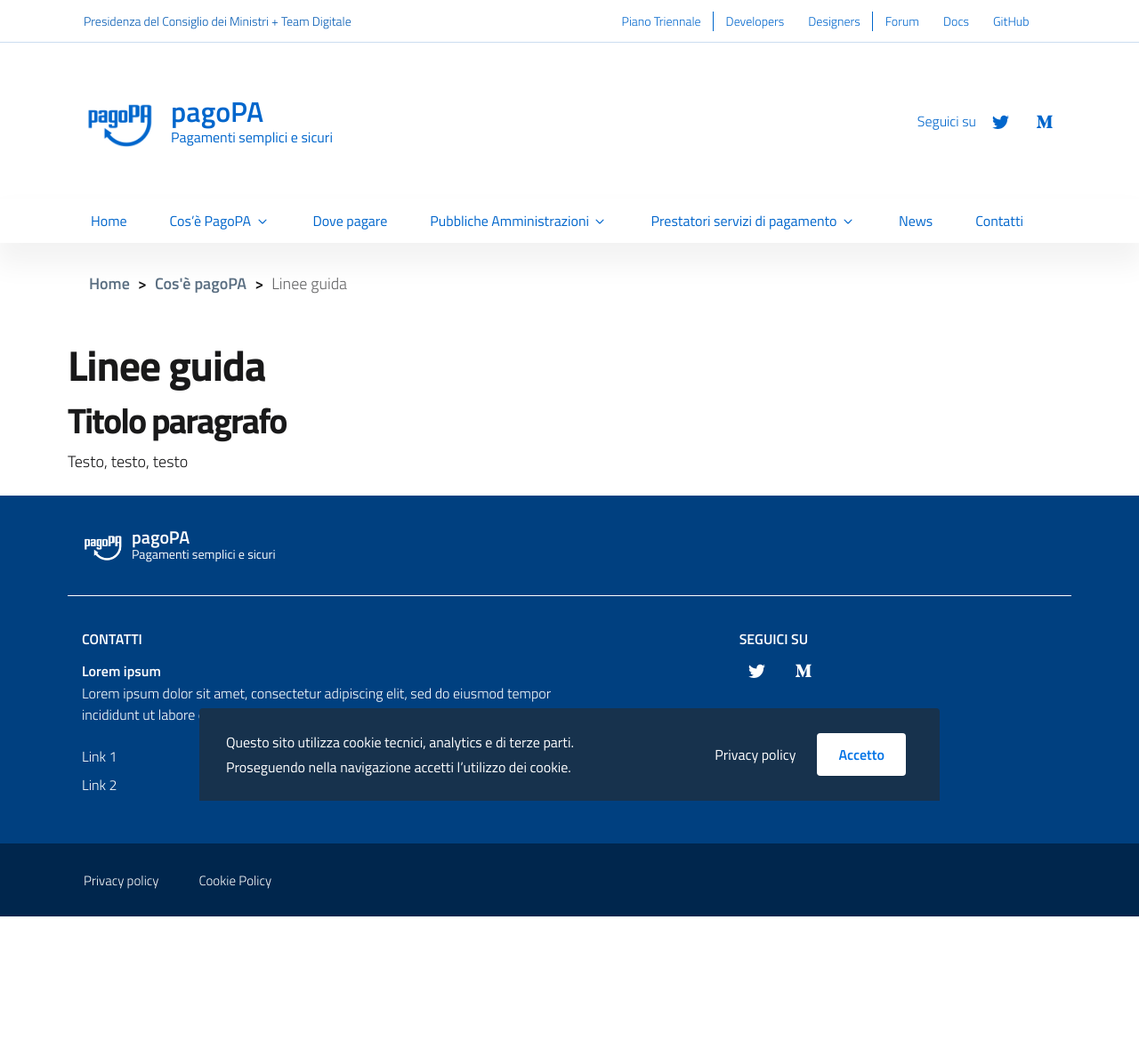
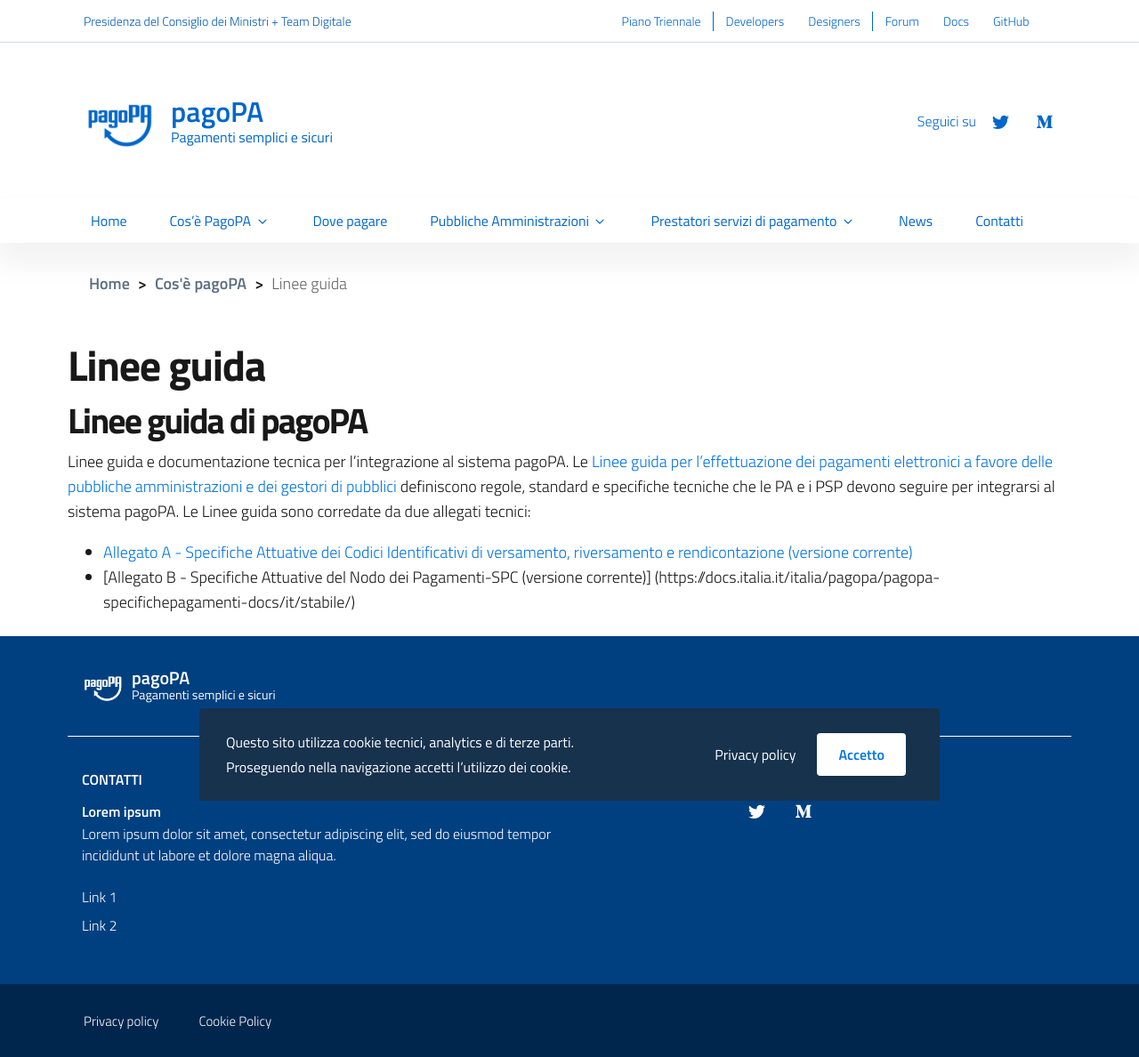
Before and after one commit to pagopa/site-pagopa.gov.it, a Jekyll site: the page built from it/cos-e-pago-pa-linee-guida.md, in a window 1280 px wide. Shown: the whole page at 89% size. Built offline with Jekyll 4.4.1, drawn with Linux system fonts in a browser that asks for light colours; before the commit the page ends 1030 px from its top, so only the background shows below that.

Commit message:
Update cos-e-pago-pa-linee-guida.md

```diff
--- a/it/cos-e-pago-pa-linee-guida.md
+++ b/it/cos-e-pago-pa-linee-guida.md
@@ -12,6 +12,10 @@
   - /cos-e-pago-pa: Cos'è pagoPA
 ---
 
-## Titolo paragrafo
+## Linee guida di pagoPA
 
-Testo, testo, testo
+Linee guida e documentazione tecnica per l'integrazione al sistema pagoPA.
+Le [Linee guida per l’effettuazione dei pagamenti elettronici a favore delle pubbliche amministrazioni e dei gestori di pubblici](https://docs.italia.it/italia/pagopa/lg-pagopa-docs/it/stabile/) definiscono regole, standard e specifiche tecniche che le PA e i PSP devono seguire per integrarsi al sistema pagoPA.
+Le Linee guida sono corredate da due allegati tecnici:
+* [Allegato A - Specifiche Attuative dei Codici Identificativi di versamento, riversamento e rendicontazione (versione corrente)](https://docs.italia.it/italia/pagopa/pagopa-codici-docs/it/bozza/)
+* [Allegato B - Specifiche Attuative del Nodo dei Pagamenti-SPC (versione corrente)] (https://docs.italia.it/italia/pagopa/pagopa-specifichepagamenti-docs/it/stabile/)
```
